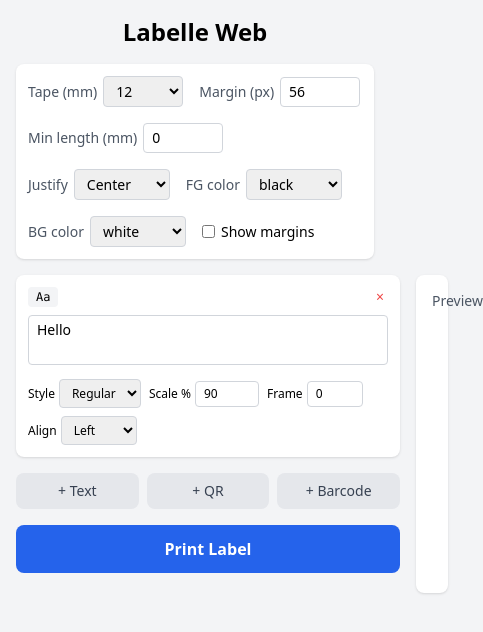
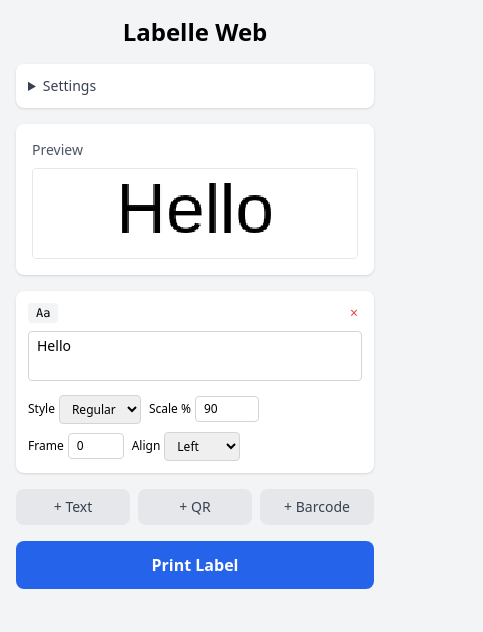
Before and after one commit to szrudi/labelle-web, a React (Vite) app in the folder client/: page / in a window 390 px wide. Shown: the top 632 px of the page, 483 px wide, since content can reach past the window. Built offline with nearby package versions, Linux system fonts and the light colour scheme.

Commit message:
Make it more responsive

```diff
--- a/client/src/App.tsx
+++ b/client/src/App.tsx
@@ -9,14 +9,14 @@ export default function App() {
     <div className="min-h-screen bg-gray-100 p-4">
       <h1 className="text-2xl font-bold text-center mb-4">Labelle Web</h1>
       <SettingsBar />
-      <div className="flex gap-4 mt-4">
-        <div className="w-96 flex-shrink-0 space-y-4">
+      <div className="flex flex-col lg:flex-row gap-4 mt-4">
+        <div className="flex-1 min-w-0 lg:order-2">
+          <LabelPreview />
+        </div>
+        <div className="w-full lg:w-96 lg:flex-shrink-0 space-y-4 lg:order-1">
           <WidgetList />
           <AddWidgetMenu />
           <PrintButton />
-        </div>
-        <div className="flex-1 min-w-0">
-          <LabelPreview />
         </div>
       </div>
     </div>
--- a/client/src/components/LabelPreview.tsx
+++ b/client/src/components/LabelPreview.tsx
@@ -24,7 +24,7 @@ export function LabelPreview() {
         <canvas
           ref={canvasRef}
           className="border border-gray-200 rounded"
-          style={{ imageRendering: "pixelated" }}
+          style={{ imageRendering: "pixelated", maxWidth: "100%", height: "auto" }}
         />
       </div>
     </div>
--- a/client/src/components/SettingsBar.tsx
+++ b/client/src/components/SettingsBar.tsx
@@ -7,7 +7,11 @@ export function SettingsBar() {
   const update = useLabelStore((s) => s.updateSettings);
 
   return (
-    <div className="bg-white rounded-lg shadow p-3 flex flex-wrap items-center gap-4 text-sm">
+    <details className="bg-white rounded-lg shadow">
+      <summary className="cursor-pointer select-none p-3 text-sm font-medium text-gray-700">
+        Settings
+      </summary>
+      <div className="p-3 pt-0 flex flex-wrap items-center gap-4 text-sm">
       <Field label="Tape (mm)">
         <select
           className="input w-20"
@@ -98,7 +102,8 @@ export function SettingsBar() {
         />
         Show margins
       </label>
-    </div>
+      </div>
+    </details>
   );
 }
 
```
